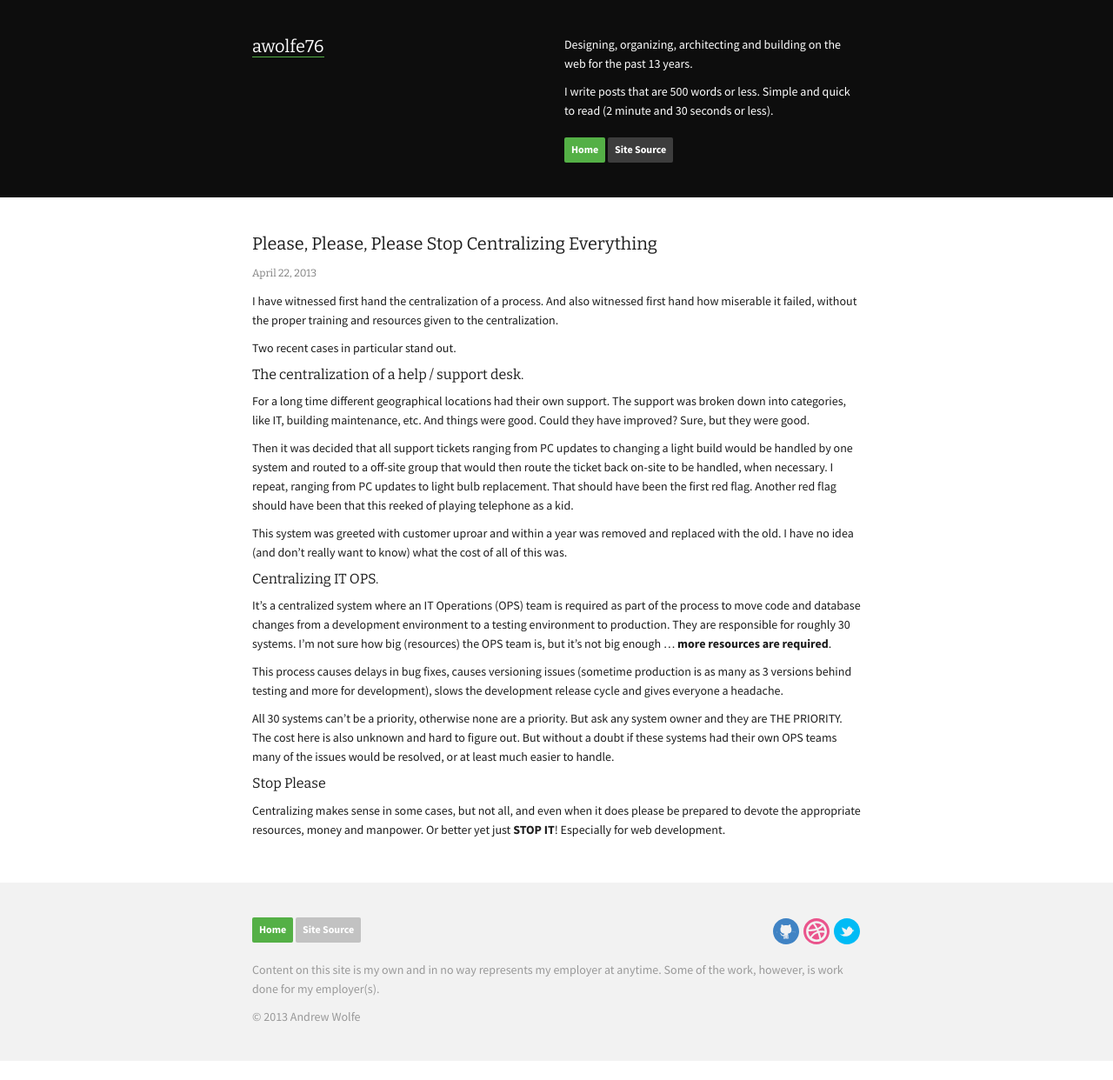
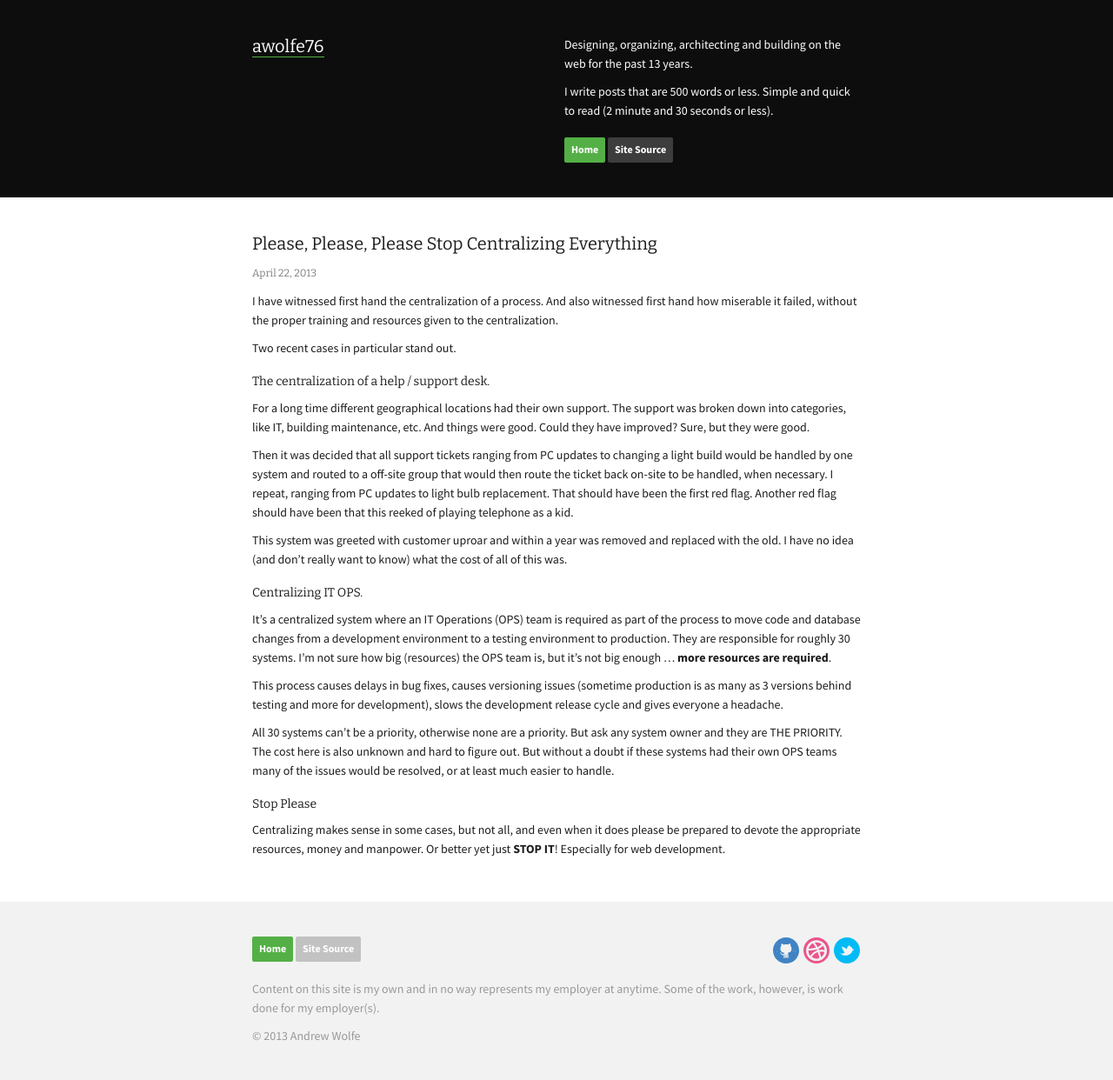
Before and after one commit to nickl1/awolfe76.github.com, a Jekyll site: the page built from _posts/2013-04-22-stop-centralizing-please.md, in a window 1280 px wide. Shown: the whole page at 87% size. Built offline with Jekyll 4.4.1, drawn with Linux system fonts in a browser that asks for light colours; Markdown is read by kramdown in place of the engine named in the settings; before the commit the page ends 1220 px from its top, so only the background shows below that.

```diff
--- a/_posts/2013-04-22-stop-centralizing-please.md
+++ b/_posts/2013-04-22-stop-centralizing-please.md
@@ -10,7 +10,7 @@ I have witnessed first hand the centralization of a process. And also witnessed
 
 Two recent cases in particular stand out.
 
-#### The centralization of a help / support desk.
+### The centralization of a help / support desk.
 
 For a long time different geographical locations had their own support. The support was broken down into categories, like IT, building maintenance, etc. And things were good. Could they have improved? Sure, but they were good.
 
@@ -18,7 +18,7 @@ Then it was decided that all support tickets ranging from PC updates to changing
 
 This system was greeted with customer uproar and within a year was removed and replaced with the old. I have no idea (and don't really want to know) what the cost of all of this was.
 
-#### Centralizing IT OPS.
+### Centralizing IT OPS.
 
 It's a centralized system where an IT Operations (OPS) team is required as part of the process to move code and database changes from a development environment to a testing environment to production. They are responsible for roughly 30 systems. I'm not sure how big (resources) the OPS team is, but it's not big enough … <strong>more resources are required</strong>.
 
@@ -26,6 +26,6 @@ This process causes delays in bug fixes, causes versioning issues (sometime prod
 
 All 30 systems can't be a priority, otherwise none are a priority. But ask any system owner and they are THE PRIORITY. The cost here is also unknown and hard to figure out. But without a doubt if these systems had their own OPS teams many of the issues would be resolved, or at least much easier to handle.
 
-#### Stop Please
+### Stop Please
 
 Centralizing makes sense in some cases, but not all, and even when it does please be prepared to devote the appropriate resources, money and manpower. Or better yet just <strong>STOP IT</strong>! Especially for web development.
```
